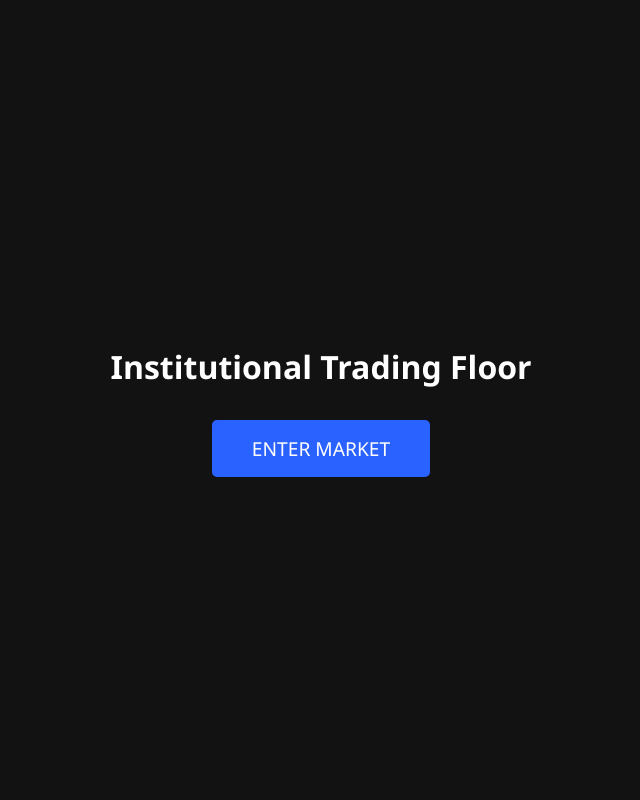
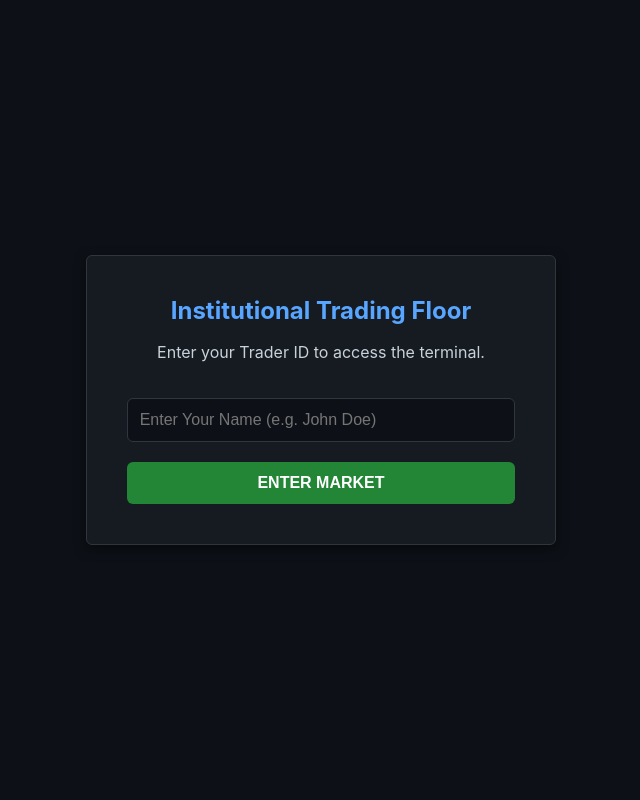
Before and after one commit to thouseef06/StockGame, a Flask app: page / in a window 1280 px wide. Shown: the whole page, without its empty margins (319-959 px from the left). Run offline with Flask 3, Linux system fonts and the light colour scheme.

Commit message:
Update login.html

```diff
--- a/templates/login.html
+++ b/templates/login.html
@@ -3,12 +3,12 @@
 <head>
     <meta charset="UTF-8">
     <meta name="viewport" content="width=device-width, initial-scale=1.0">
-    <title>Stock Market Simulator - Login</title>
+    <title>Institutional Login</title>
     <style>
         body {
-            background-color: #121212;
-            color: white;
-            font-family: 'Segoe UI', Tahoma, Geneva, Verdana, sans-serif;
+            background-color: #0d1117;
+            color: #c9d1d9;
+            font-family: -apple-system, BlinkMacSystemFont, "Segoe UI", Helvetica, Arial, sans-serif;
             display: flex;
             justify-content: center;
             align-items: center;
@@ -16,23 +16,65 @@
             margin: 0;
             flex-direction: column;
         }
-        h1 { margin-bottom: 2rem; }
-        .btn {
-            padding: 15px 40px;
-            background-color: #2962ff;
+        .login-card {
+            background: #161b22;
+            padding: 40px;
+            border: 1px solid #30363d;
+            border-radius: 6px;
+            text-align: center;
+            box-shadow: 0 4px 12px rgba(0,0,0,0.5);
+        }
+        h1 { margin-top: 0; color: #58a6ff; font-size: 24px; }
+        input {
+            width: 100%;
+            padding: 12px;
+            margin: 20px 0;
+            background: #0d1117;
+            border: 1px solid #30363d;
             color: white;
-            text-decoration: none;
-            font-size: 1.2rem;
-            border-radius: 5px;
-            transition: background 0.3s;
+            border-radius: 6px;
+            box-sizing: border-box; /* Fixes padding width issue */
+            font-size: 16px;
+        }
+        button {
+            width: 100%;
+            padding: 12px;
+            background-color: #238636;
+            color: white;
             border: none;
+            border-radius: 6px;
+            font-size: 16px;
+            font-weight: bold;
             cursor: pointer;
+            transition: background 0.2s;
         }
-        .btn:hover { background-color: #0039cb; }
+        button:hover { background-color: #2ea043; }
     </style>
 </head>
 <body>
-    <h1>Institutional Trading Floor</h1>
-    <a href="/game" class="btn">ENTER MARKET</a>
+    <div class="login-card">
+        <h1>Institutional Trading Floor</h1>
+        <p>Enter your Trader ID to access the terminal.</p>
+
+        <input type="text" id="username" placeholder="Enter Your Name (e.g. John Doe)">
+        <button onclick="enterGame()">ENTER MARKET</button>
+    </div>
+
+    <script>
+        function enterGame() {
+            const name = document.getElementById('username').value.trim();
+            if (name) {
+                // Redirect to game with name in the URL
+                window.location.href = "/game?username=" + encodeURIComponent(name);
+            } else {
+                alert("Please enter a name to join.");
+            }
+        }
+
+        // Allow pressing "Enter" key
+        document.getElementById("username").addEventListener("keypress", function(event) {
+            if (event.key === "Enter") enterGame();
+        });
+    </script>
 </body>
 </html>
```
